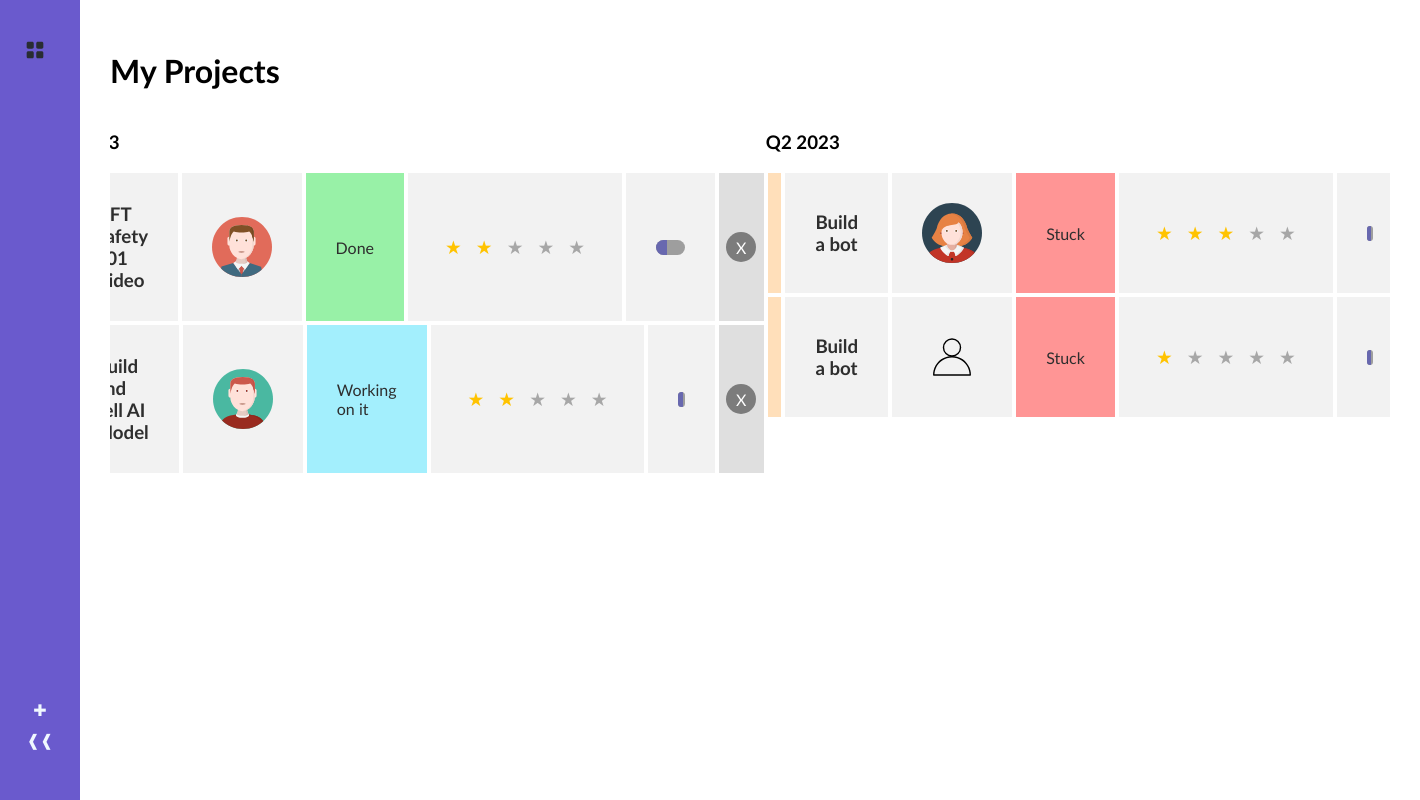
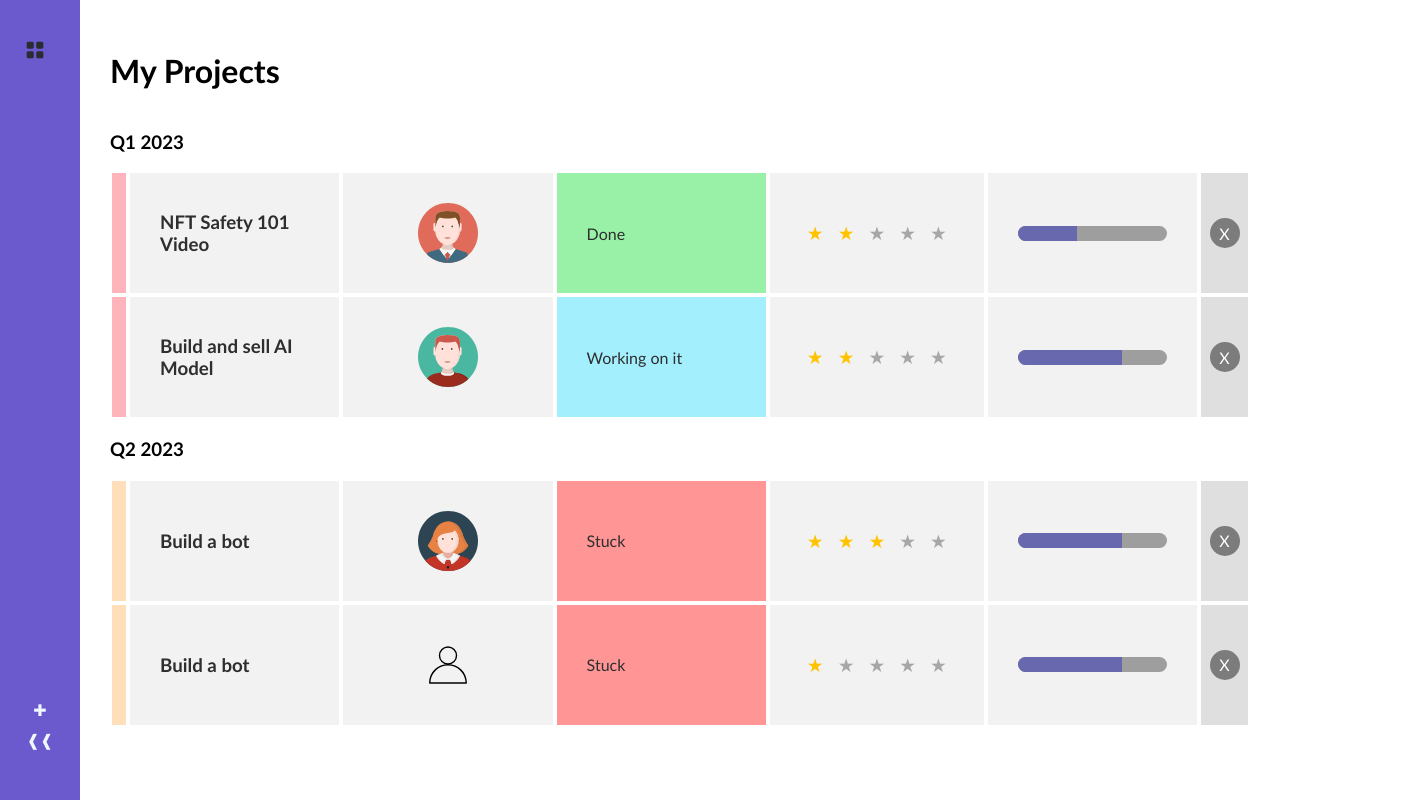
Before and after one commit to FernandoMoyano/Project-Manager-app, a React (Vite) app: page / in a window 1280 px wide. Shown: the whole page, 1420 px wide, since content can reach past the window. Built offline with nearby package versions, Linux system fonts and the light colour scheme.

Commit message:
modified class

```diff
--- a/src/pages/Dashboard/Dashboard.jsx
+++ b/src/pages/Dashboard/Dashboard.jsx
@@ -71,7 +71,7 @@ const Dashboard = () => {
 	return (
 		<div className="dashboard">
 			<h1>My Projects</h1>
-			<div className="ticket-container">
+			<div className="ticket-container-dashboard">
 				{tickets &&
 					uniqueCategories?.map((uniqueCategory, categoryIndex) => (
 						<div key={categoryIndex}>
--- a/src/pages/Dashboard/dashboard.css
+++ b/src/pages/Dashboard/dashboard.css
@@ -2,7 +2,7 @@
 	padding: 30px;
 	width: 100%;
 }
-.ticket-container {
+.ticket-container-dashboard {
 	height: 80vh;
 	overflow: scroll;
 }
--- a/src/pages/TicketPage/TicketPage.css
+++ b/src/pages/TicketPage/TicketPage.css
@@ -21,7 +21,7 @@
 }
 
 .ticket form label {
-  margin: 20px 0 0 0;
+  margin: 2px 5px 0 0;
 }
 
 .ticket form input, select {
--- a/src/pages/TicketPage/TicketPage.jsx
+++ b/src/pages/TicketPage/TicketPage.jsx
@@ -198,6 +198,7 @@ const TicketPage = () => {
 									<img src={formData.avatar} alt="image"/>
 								)}
 							</div>
+
 					</section>
 				</form>
 			</div>
```
